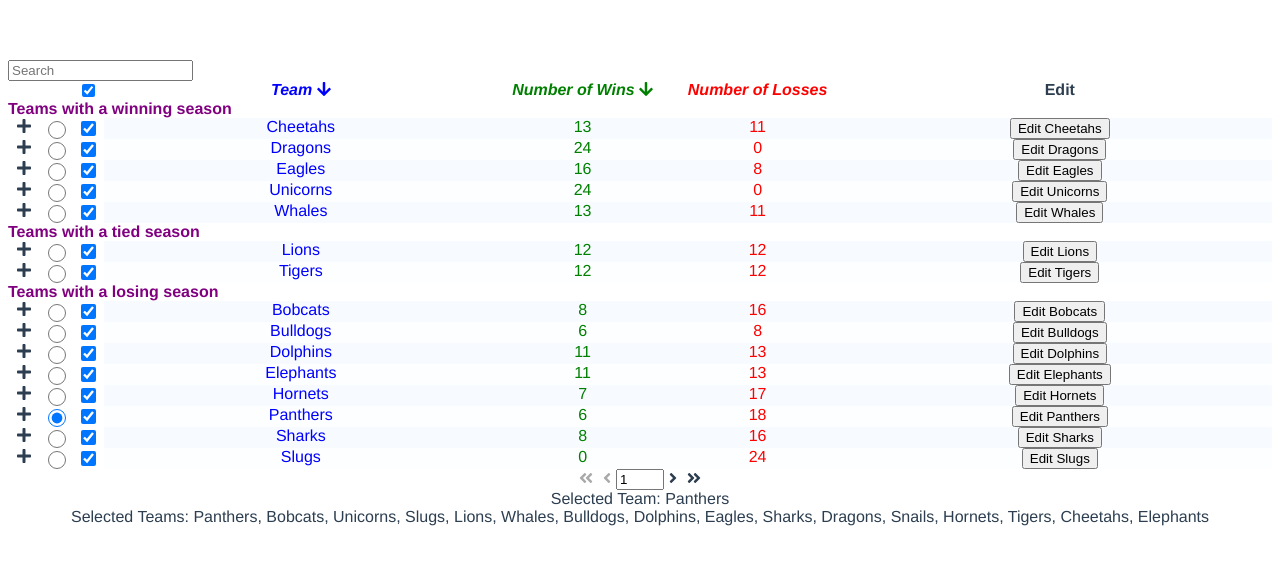
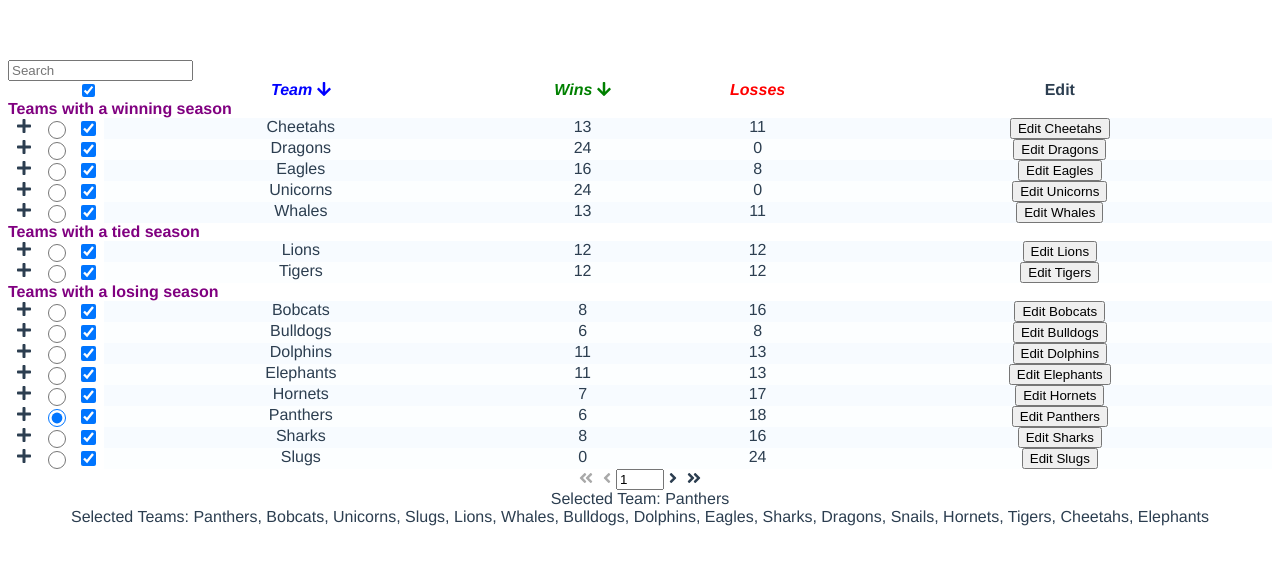
Before and after one commit to AriSorsko/easy-vue-components, a Vue app: page / in a window 1280 px wide. Shown: the top 564 px of the page. Built offline with nearby package versions, Linux system fonts and the light colour scheme.

Commit message:
Added a small bit of padding on each side of cells

```diff
--- a/src/Demo.vue
+++ b/src/Demo.vue
@@ -120,13 +120,13 @@ export default {
           initialSort: true,
         },
         {
-          header: "Number of Wins",
+          header: "Wins",
           property: "wins",
           width: "170px",
           sortable: true,
         },
         {
-          header: "Number of Losses",
+          header: "Losses",
           property: "losses",
           width: "180px",
         },
--- a/src/EasyVueTable.vue
+++ b/src/EasyVueTable.vue
@@ -212,6 +212,10 @@
 
 .searchInput {
   display: block;
+}
+.cellPadding {
+  padding-left: 2px;
+  padding-right: 2px;
 }
 </style>
 
@@ -550,6 +554,7 @@ export default {
     },
     generateHeaderClasses(header, index) {
       let classes = header;
+      classes += " cellPadding";
       classes += " " + camelCase("header " + header);
       classes += index % 2 === 0 ? " evenColumn" : " oddColumn";
       if (this.fixedHeader) classes += " fixedHeader";
@@ -557,6 +562,7 @@ export default {
     },
     generateCellClasses(column, cindex, rindex) {
       let classes = "row ";
+      classes += " cellPadding";
       classes += column.property;
       classes += cindex % 2 === 0 ? " evenColumn" : " oddColumn";
       classes += rindex % 2 === 0 ? " evenRow" : " oddRow";
```
